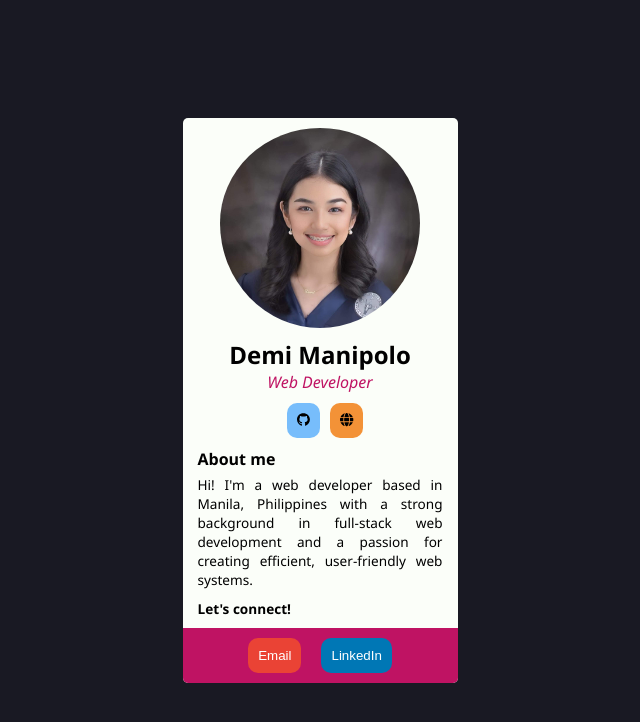
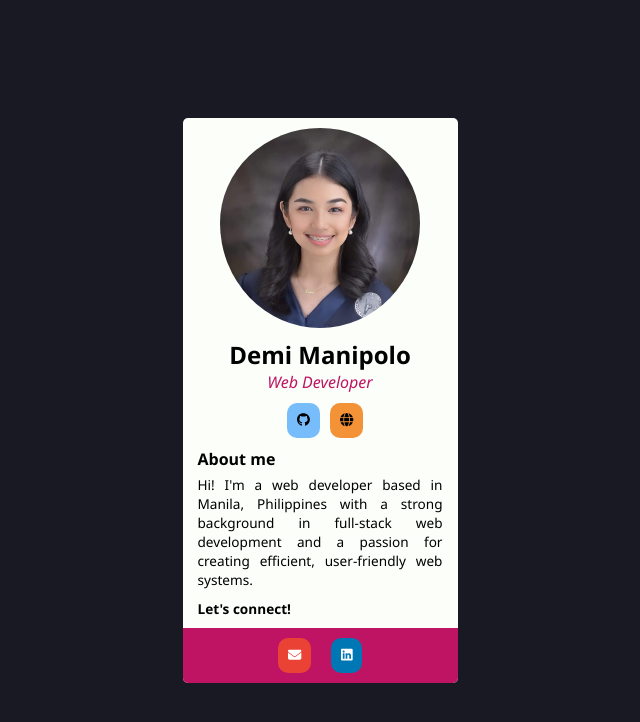
Before and after one commit to mmadiee/scrimba-digital-business-card, a React (Vite) app: page / in a window 1280 px wide. Shown: the top 722 px of the page, without its empty margins (320-960 px from the left). Built offline with nearby package versions, Linux system fonts and the light colour scheme.

Commit message:
added icons for footer component

```diff
--- a/src/components/Footer.jsx
+++ b/src/components/Footer.jsx
@@ -1,8 +1,12 @@
+import { FontAwesomeIcon } from "@fortawesome/react-fontawesome";
+import { faLinkedin } from "@fortawesome/free-brands-svg-icons";
+import { faEnvelope } from "@fortawesome/free-solid-svg-icons" ;
+
 export default function Footer() {
     return (
         <footer>
-            <button className="email">Email</button>
-            <button className="linked-in">LinkedIn</button>
+            <button className="email"><FontAwesomeIcon icon={faEnvelope} /></button>
+            <button className="linked-in"><FontAwesomeIcon icon={faLinkedin} /></button>
         </footer>
 
     );
```
